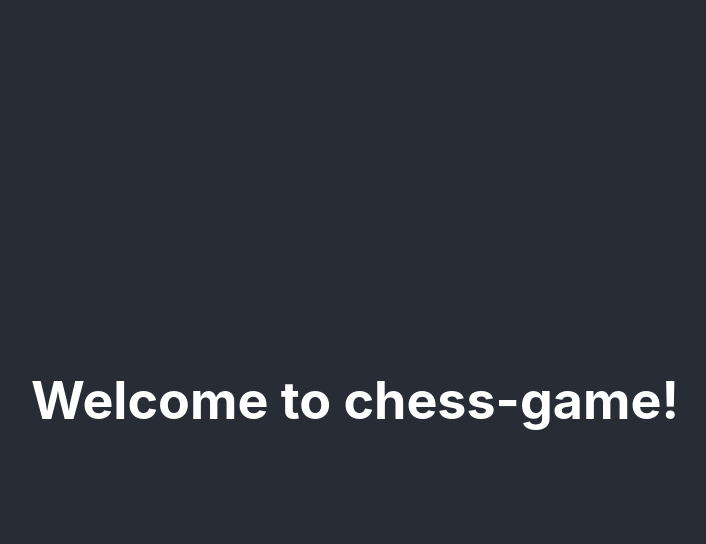
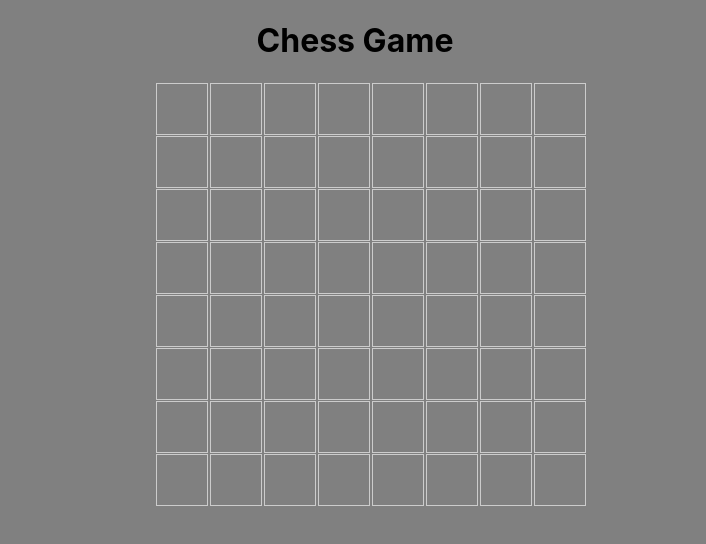
Before and after one commit to karanghai9/chess-game, a React (Create React App) app: page / in a window 1280 px wide. Shown: the top 544 px of the page, without its empty margins (285-991 px from the left). Built offline with nearby package versions, Linux system fonts and the light colour scheme.

Commit message:
Initial 8*8 grid created for chessboard.

```diff
--- a/public/index.html
+++ b/public/index.html
@@ -9,7 +9,6 @@
       name="description"
       content="Web site created using create-react-app"
     />
-    <link rel="apple-touch-icon" href="%PUBLIC_URL%/logo192.png" />
     <!--
       manifest.json provides metadata used when your web app is installed on a
       user's mobile device or desktop. See https://developers.google.com/web/fundamentals/web-app-manifest/
--- a/src/App.css
+++ b/src/App.css
@@ -1,38 +1,6 @@
+*{
+  background-color: grey;
+}
 .App {
   text-align: center;
 }
-
-.App-logo {
-  height: 40vmin;
-  pointer-events: none;
-}
-
-@media (prefers-reduced-motion: no-preference) {
-  .App-logo {
-    animation: App-logo-spin infinite 20s linear;
-  }
-}
-
-.App-header {
-  background-color: #282c34;
-  min-height: 100vh;
-  display: flex;
-  flex-direction: column;
-  align-items: center;
-  justify-content: center;
-  font-size: calc(10px + 2vmin);
-  color: white;
-}
-
-.App-link {
-  color: #61dafb;
-}
-
-@keyframes App-logo-spin {
-  from {
-    transform: rotate(0deg);
-  }
-  to {
-    transform: rotate(360deg);
-  }
-}
--- a/src/App.js
+++ b/src/App.js
@@ -1,13 +1,11 @@
 import './App.css';
+import Board from './Components/Board';
 
 function App() {
   return (
     <div className="App">
-      <header className="App-header">
-        <h1>
-          Welcome to chess-game!
-        </h1>
-      </header>
+      <h1>Chess Game</h1>
+      <Board />
     </div>
   );
 }
--- /dev/null
+++ b/src/Components/Board.jsx
@@ -0,0 +1,41 @@
+import React, { useState } from 'react';
+import Square from './Square';
+import '../Styles/Board.css';
+
+const Board = () => {
+  const [selectedPiece, setSelectedPiece] = useState(null);
+
+  const pieces = [
+        [null, null, null, null, null, null, null, null],
+        [null, null, null, null, null, null, null, null],
+        [null, null, null, null, null, null, null, null],
+        [null, null, null, null, null, null, null, null],
+        [null, null, null, null, null, null, null, null],
+        [null, null, null, null, null, null, null, null],
+        [null, null, null, null, null, null, null, null],
+        [null, null, null, null, null, null, null, null],
+    ];
+
+  const renderSquare = (row, col) => (
+    <Square
+      key={`${row}-${col}`}
+      row={row}
+      col={col}
+    />
+  );
+
+return (
+    <div className="board">
+      {pieces.map((row, rowIndex) => (
+        <div className="row" key={rowIndex}>
+          {row.map((eachPiece, colIndex) =>
+            renderSquare(rowIndex, colIndex)
+          )}
+        </div>
+      ))}
+    </div>
+  );
+
+};
+
+export default Board;
--- /dev/null
+++ b/src/Components/Square.jsx
@@ -0,0 +1,13 @@
+import React from 'react';
+import '../Styles/Square.css';
+
+const Square = ({ row, col }) => {
+
+  return (
+    <div className={"square"}>
+
+    </div>
+  );
+};
+
+export default Square;
--- /dev/null
+++ b/src/Styles/Board.css
@@ -0,0 +1,8 @@
+.board {
+    display: grid;
+    grid-template-columns: repeat(8, 1fr);
+    /* grid-template-rows: repeat(8, 1fr); */
+    width: 400px;
+    height: 400px;
+    margin: auto;
+}
--- /dev/null
+++ b/src/Styles/Square.css
@@ -0,0 +1,10 @@
+.square {
+    width: 50px;
+    height: 50px;
+    display: flex;
+    justify-content: center;
+    align-items: center;
+    border: 1px solid #ccc;
+    cursor: pointer;
+    margin: 1px;
+}
```
Also changed, not shown: public/manifest.json.
